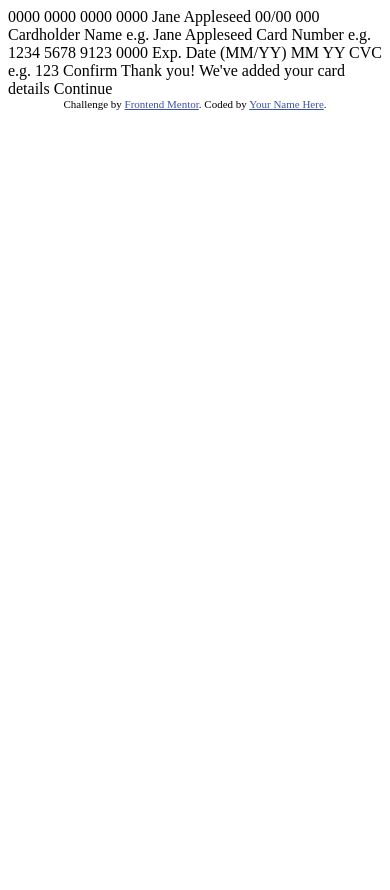
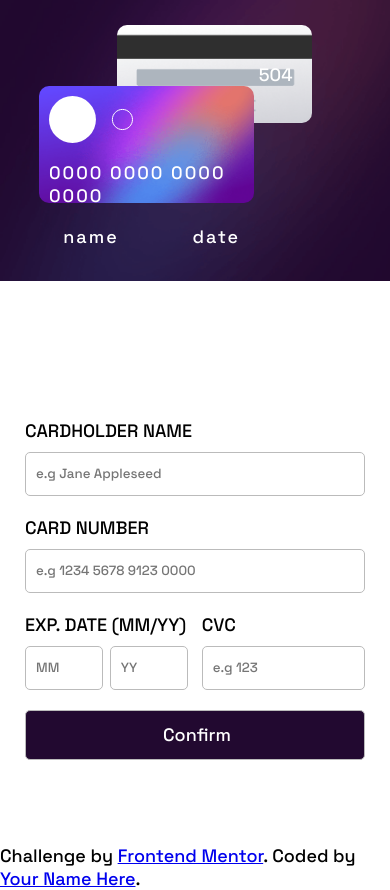
Before and after one commit to Aymenfisher/interactive-card-details-form, a plain HTML site: page index.html in a window 390 px wide. Before the commit the page ends 844 px from the top, so only its background shows below. Drawn offline with Linux system fonts and the light colour scheme.

Commit message:
styled the desktop view

```diff
--- a/index.html
+++ b/index.html
@@ -1,51 +1,82 @@
 <!DOCTYPE html>
 <html lang="en">
+
 <head>
   <meta charset="UTF-8">
-  <meta name="viewport" content="width=device-width, initial-scale=1.0"> <!-- displays site properly based on user's device -->
-
+  <meta name="viewport" content="width=device-width, initial-scale=1.0">
+  <!-- displays site properly based on user's device -->
+  <link rel="stylesheet" href="./style.css">
   <link rel="icon" type="image/png" sizes="32x32" href="./images/favicon-32x32.png">
 
   <title>Frontend Mentor | Interactive card details form</title>
+</head>
 
-  <!-- Feel free to remove these styles or customise in your own stylesheet 👍 -->
-  <style>
-    .attribution { font-size: 11px; text-align: center; }
-    .attribution a { color: hsl(228, 45%, 44%); }
-  </style>
-</head>
 <body>
+  <div class="cards">
+    <div class="card-front">
+        <img src="./images/card-logo.svg" id="logo">
 
-  0000 0000 0000 0000
-  Jane Appleseed
-  00/00
+        <p id="number">0000   0000   0000   0000</p>
+        <p id="card-name">name</p>
+        <p id="card-date">date</p>
+    </div>
 
-  000
+    <div class="card-back">
+      <p id="card-cvc">504</p>
+  </div>
+    </div>
 
-  Cardholder Name
-  e.g. Jane Appleseed
+  </div>
 
-  Card Number
-  e.g. 1234 5678 9123 0000
+  <div class='container'>
 
-  Exp. Date (MM/YY)
-  MM
-  YY
+    <div class="left">
+    </div>
 
-  CVC
-  e.g. 123
+    <div class="right">
+      <form action="">
 
-  Confirm
+        <div class="form-field">
+          <label for="name">cardholder name</label>
+          <input type="text" name="name" id="name" placeholder="e.g Jane Appleseed" required>
+        </div>
 
-  <!-- Completed state start -->
+        <div class="form-field">
+          <label for="card-number">card number</label>
+          <input type="text" name="card-number" id="card-number" placeholder="e.g 1234 5678 9123 0000" required>
+        </div>
 
-  Thank you!
-  We've added your card details
-  Continue
+        <div class="form-field date-cvc">
+          <div class="date form-field">
+            <label for="expiration">Exp. Date (MM/YY)</label>
+            <div class="expiration">
+              <input type="text" name="month" id="expiration" placeholder="MM" required>
+              <input type="text" name="year" id="expiration" placeholder="YY" required>
+            </div>
 
-  <div class="attribution">
-    Challenge by <a href="https://www.frontendmentor.io?ref=challenge" target="_blank">Frontend Mentor</a>.
-    Coded by <a href="#">Your Name Here</a>.
+          </div>
+
+          <div class="cvc form-field">
+            <label for="cvc-number">cvc</label>
+            <input type="number" name="cvc-number" id="cvc-number" min="1" max="999" placeholder="e.g 123" required>
+          </div>
+        </div>
+
+        <div class="form-field">
+          <input type="submit" value="Confirm">
+        </div>
+
+      </form>
+    </div>
   </div>
+
+
+  <footer>
+    <div class="attribution">
+      Challenge by <a href="https://www.frontendmentor.io?ref=challenge" target="_blank">Frontend Mentor</a>.
+      Coded by <a href="#">Your Name Here</a>.
+    </div>
+  </footer>
 </body>
+
 </html>
--- /dev/null
+++ b/style.css
@@ -0,0 +1,254 @@
+@import url('https://fonts.googleapis.com/css2?family=Space+Grotesk:wght@500&display=swap');
+
+:root {
+    --font-family: 'Space Grotesk';
+}
+
+html,
+body {
+    font-size: 18px;
+    font-family: var(--font-family);
+    margin: 0;
+}
+
+/*content style and position (cards not involved) */
+.container {
+    width: 100vw;
+    height: 100vh;
+    display: grid;
+    grid-template: 1fr / 1fr 2fr;
+    margin: 0;
+}
+
+.left {
+    background-image: url(./images/bg-main-desktop.png);
+    background-repeat: no-repeat;
+    background-size: cover;
+}
+
+.right {
+    display: grid;
+    text-transform: uppercase;
+    font-size: 1rem;
+    justify-content: center;
+    align-items: center;
+    position: relative;
+}
+
+/* Positioning */
+form {
+    display: flex;
+    flex-direction: column;
+    gap: 20px;
+    width: max(340px, 35vw);
+    max-width: 405px;
+    position: absolute;
+    right: 10vw;
+}
+
+.form-field {
+    display: flex;
+    flex-direction: column;
+    gap: 10px;
+}
+
+.date-cvc {
+    display: grid;
+    grid-template: 1fr / 48% 48%;
+    justify-content: space-between;
+}
+
+.expiration {
+    display: grid;
+    grid-template: 1fr / 48% 48%;
+    justify-content: space-between;
+}
+
+/* styling buttons and inputs */
+input {
+    height: 40px;
+    border: 1px solid rgb(187, 187, 187);
+    border-radius: 5px;
+    font-family: var(--font-family);
+    padding-left: 10px;
+}
+
+input:focus {
+    outline: none;
+    border: 1px solid hsl(249, 99%, 64%);
+}
+
+input[type="submit"] {
+    background-color: rgba(34, 9, 48, 255);
+    color: white;
+    height: 50px;
+    font-size: 1rem;
+}
+
+input[type="submit"]:hover {
+    cursor: pointer;
+}
+
+/* cards positioning and styling */
+
+/* card front */
+.card-front {
+    background-image: url('./images/bg-card-front.png');
+    background-repeat: no-repeat;
+    background-size: cover;
+    position: fixed;
+    width: 31vw;
+    height: 15vw;
+    padding: 10px;
+    border-radius: 10px;
+    display: grid;
+    grid-template: repeat(4, 1fr) / repeat(3, 1fr);
+    justify-items: center;
+    color: white;
+    letter-spacing: 2px;
+
+    top: calc(50vh - 22vw);
+    left: 8vw;
+}
+
+#logo {
+    grid-row: 1 / span 1;
+    grid-column: 1 / span 1;
+    justify-self: start;
+}
+
+#number {
+    grid-row: 3 / span 1;
+    grid-column: 1 / span 3;
+    font-size: 2vw;
+}
+
+#card-name {
+    grid-row: 4 / span 1;
+    grid-column: 1 / span 1;
+    margin: 0 auto;
+}
+
+#card-date {
+    grid-row: 4 / span 1;
+    grid-column: 3 / span 1;
+    margin: 0 auto;
+}
+
+/* end card front */
+
+/* Card back */
+.card-back {
+    background-image: url('./images/bg-card-back.png');
+    background-repeat: no-repeat;
+    background-size: cover;
+    position: fixed;
+    width: 31vw;
+    height: 18vw;
+    border-radius: 10px;
+    color: white;
+    top: 50vh;
+    left: 15vw;
+    display: flex;
+    align-items: center;
+    justify-content: flex-end;
+}
+
+#card-cvc {
+    margin-right: 10%;
+}
+
+
+/* Media queries */
+
+@media screen and (max-width: 790px) {
+
+    .container {
+        width: 100vw;
+        height: 100vh;
+        display: grid;
+        grid-template: 1fr 2fr / 1fr;
+        margin: 0;
+    }
+
+    .left {
+        background-image: url('./images/bg-main-mobile.png');
+    }
+
+    .right {
+        display: grid;
+        text-transform: uppercase;
+        font-size: 1rem;
+        justify-content: center;
+        align-items: flex-end;
+        margin-bottom: 10vh;
+        position: static;
+    }
+
+    /* Positioning */
+    form {
+        display: flex;
+        flex-direction: column;
+        gap: 20px;
+        width: max(340px, 70vw);
+        position: static;
+        right: auto;
+    }
+
+    /* cards positioning and styling */
+
+    /* card front */
+    .card-front {
+        width: 50vw;
+        height: 25vw;
+        top: calc(3vh + 15.5vw);
+        left: 10vw;
+        z-index: 1;
+    }
+    #number {
+        grid-row: 3 / span 1;
+        grid-column: 1 / span 3;
+        font-size: 1rem;
+    }
+
+    /* end card front */
+
+    /* Card back */
+    .card-back {
+        background-image: url('./images/bg-card-back.png');
+        background-repeat: no-repeat;
+        background-size: cover;
+        position: fixed;
+        width: 50vw;
+        height: 25vw;
+        border-radius: 10px;
+        color: white;
+        top: 3vh;
+        left: 30vw;
+        display: flex;
+        align-items: center;
+        justify-content: flex-end;
+    }
+
+    #card-cvc {
+        margin-right: 10%;
+    }
+}
+
+@media screen and (max-width: 380px) {
+    html {
+        font-size: 16px;
+    }
+
+    /* Positioning */
+
+    form {
+        display: flex;
+        flex-direction: column;
+        gap: 20px;
+        width: 300px;
+        max-width: 405px;
+        position: static;
+        right: auto;
+    }
+}
```
